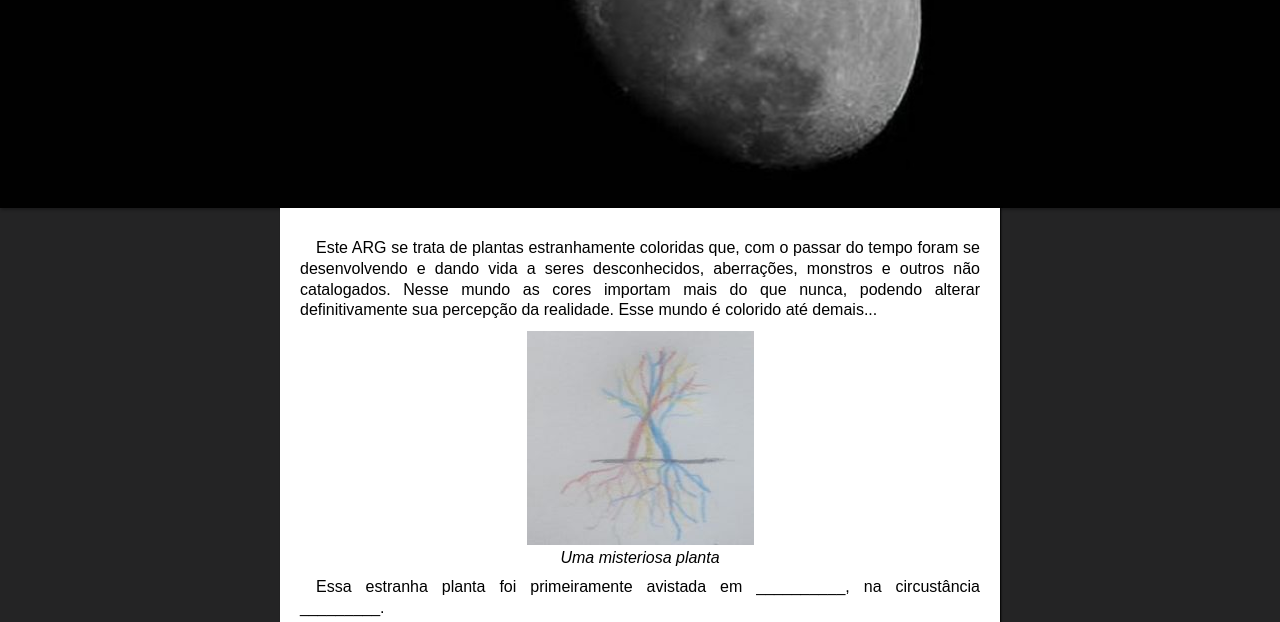
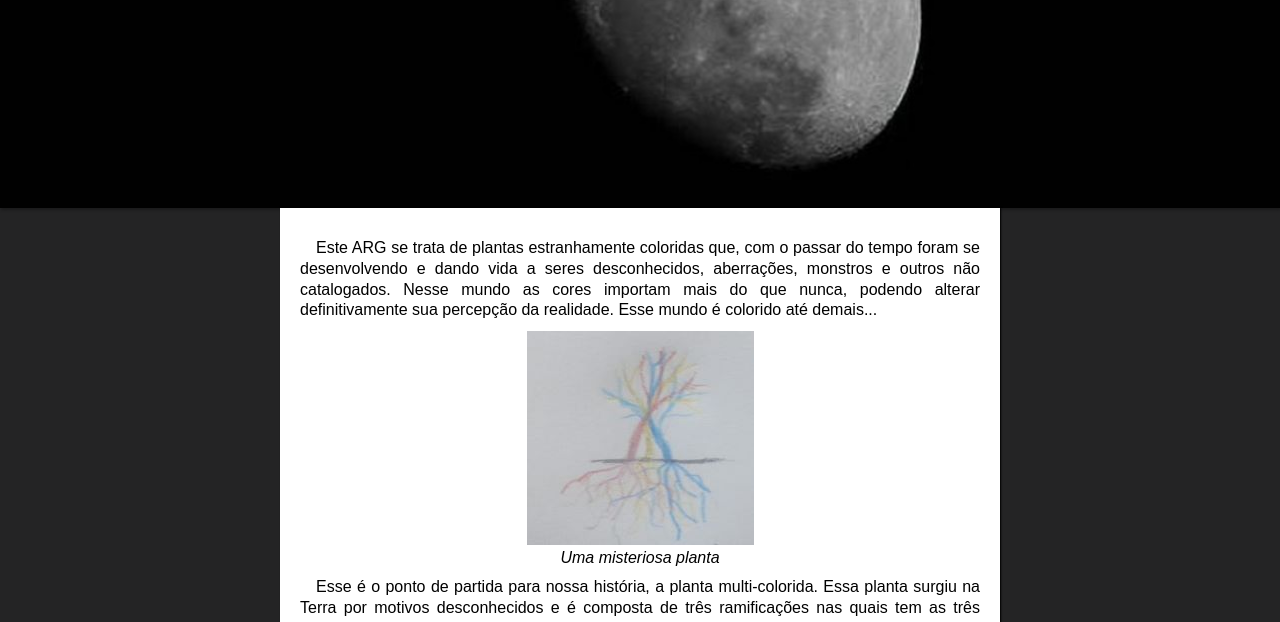
Before and after one commit to Lray227/Arg, a plain HTML site: page index.html in a window 1280 px wide. Shown: the part 330-952 px from the top of the page. Drawn offline with Linux system fonts and the light colour scheme.

Commit message:
Update index.html

```diff
--- a/index.html
+++ b/index.html
@@ -24,7 +24,7 @@
             <p>Este ARG se trata de plantas estranhamente coloridas que, com o passar do tempo foram se desenvolvendo e dando vida a seres desconhecidos, aberrações, monstros e outros não catalogados. Nesse mundo as cores importam mais do que nunca, podendo alterar definitivamente sua percepção da realidade. Esse mundo é colorido até demais...</p>
             <div><img src="Imagens/Plantaestagio1.jpg" alt="Uma misteriosa planta"></div>
             <blockquote><em>Uma misteriosa planta</em></blockquote>
-            <p>Essa estranha planta foi primeiramente avistada em __________, na circustância _________.</p>
+            <p>Esse é o ponto de partida para nossa história, a planta multi-colorida. Essa planta surgiu na Terra por motivos desconhecidos e é composta de três ramificações nas quais tem as três cores primarias &#40;azul,amarelo e vermelho&#41;, ao longo de seu desenvolvimento</p>
         </section>
     </main>
 </body>
```
